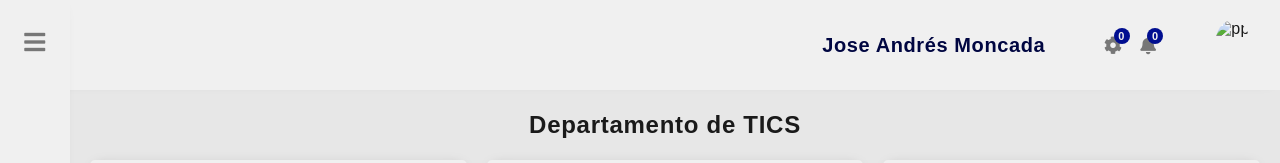
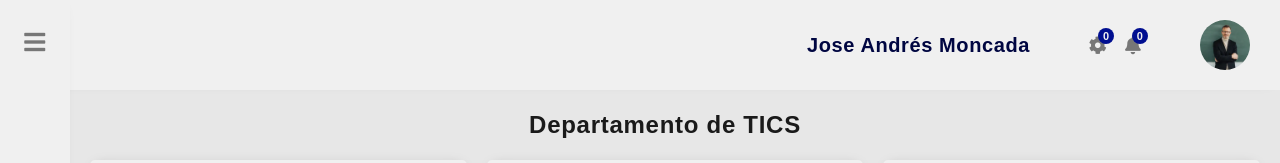
Before and after one commit to Santimondragon/procesoMPA, a plain HTML site: page profesor/claseActual.html in a window 1280 px wide. Shown: the top 163 px of the page. Drawn offline with Linux system fonts and the light colour scheme; a web font is replaced by a local one.

Commit message:
First Commit

```diff
--- a/profesor/claseActual.html
+++ b/profesor/claseActual.html
@@ -23,7 +23,7 @@
             <i class="fas fa-cog settings"></i>
             <i class="fas fa-bell notifications"></i>
         </div>
-        <img src="images/pp.png" alt="pp" class="profile">
+        <img src="../images/pp.png" alt="pp" class="profile">
     </section>
 
     <section id="sideBar">
```
Also changed, not shown: profesor/claseNecesito.html (+1 -1 lines), profesor/claseNecesitoLlena.html (+1 -1 lines), profesor/claseNoNecesito.html (+1 -1 lines), profesor/claseNuevoSoftware.html (+1 -1 lines), profesor/clasePopUpComentario.html (+1 -1 lines), profesor/clasePopUpConfirmacionAgregar.html (+1 -1 lines), profesor/clasePopUpConfirmacionEliminar.html (+1 -1 lines), profesor/clasePopUpConfirmacionMantener.html (+1 -1 lines), profesor/clasePopUpEnviar.html (+1 -1 lines), profesor/clasePopUpNuevo.html (+1 -1 lines), profesor/departamento.html (+1 -1 lines), profesor/departamentoFull.html (+1 -1 lines).
